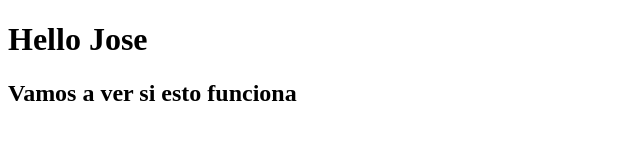
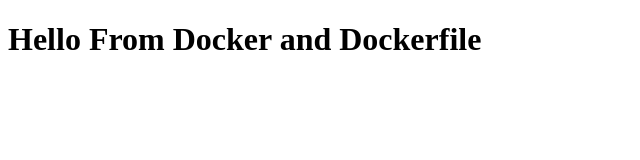
Before and after one commit to jpena92/page, a plain HTML site: page index.html in a window 1280 px wide. Shown: the whole page, without its empty margins (0-640 px from the left). Drawn offline with Linux system fonts and the light colour scheme.

Commit message:
File to be add on dockerfile

```diff
--- a/index.html
+++ b/index.html
@@ -8,8 +8,7 @@
   </head>
 
   <body>
-  <h1>Hello Jose </h1>
-  <h2>Vamos a ver si esto funciona</h2>
+  <h1>Hello From Docker and Dockerfile</h1>
   </body>
 
 </html>
```
